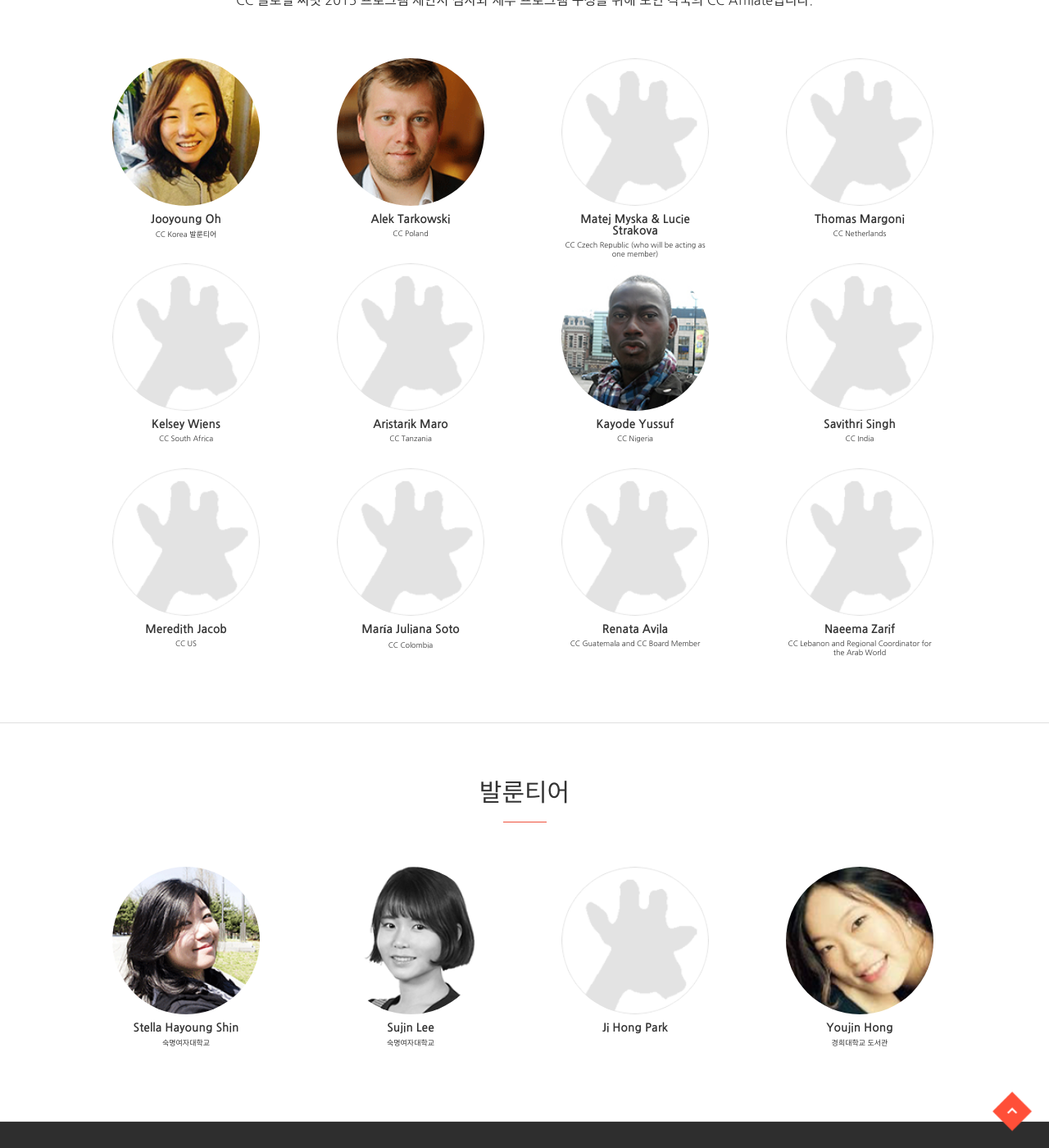
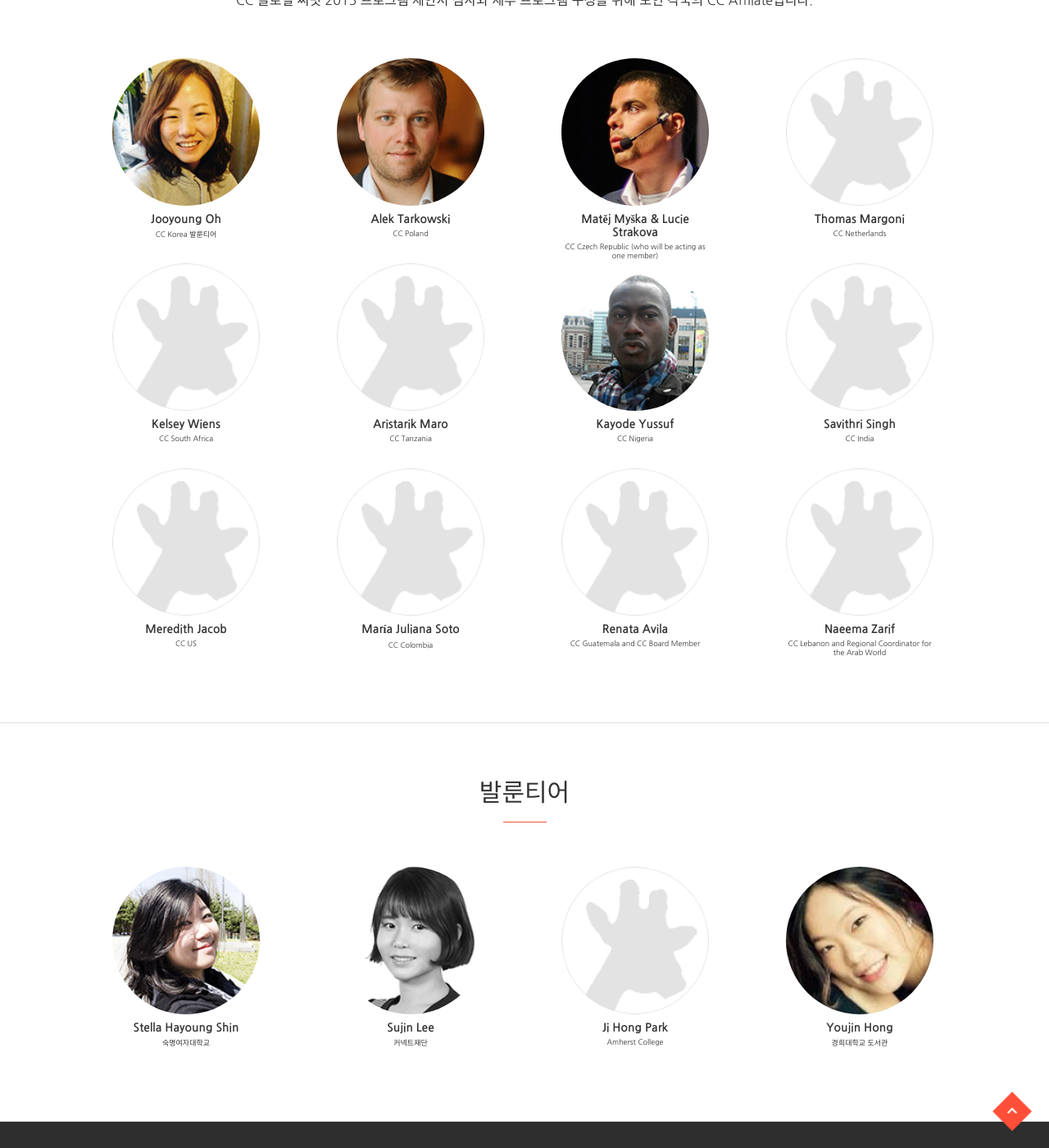
Before and after one commit to creativecommonskorea/2015-global-summit, a Jekyll site: the page built from promote.html, in a window 1280 px wide and 1400 px high, scrolled down 2697 px. Shown: the whole window at 82% size. Built offline with Jekyll 4.4.1, drawn with Linux system fonts in a browser that asks for light colours; nearby versions of some CDN libraries.

Commit message:
심사단, 발룬티어 수정

```diff
--- a/_data/inspector.yml
+++ b/_data/inspector.yml
@@ -7,8 +7,8 @@
   name: "Alek Tarkowski"
   organize: "CC Poland"
 
-- image: "/images/people/0_00_portrait-blank.png"
-  name: "Matej Myska & Lucie Strakova"
+- image: "/images/people/2_03_Matej_Myska.png"
+  name: "Mat&#283;j My&#353;ka & Lucie Strakova"
   organize: "CC Czech Republic (who will be acting as one member)"
 
 - image: "/images/people/0_00_portrait-blank.png"
--- a/_data/volunteer.yml
+++ b/_data/volunteer.yml
@@ -5,11 +5,11 @@
 
 - name: "Sujin Lee"
   image: "/images/people/vo_sujin_lee.png"
-  organize: "숙명여자대학교"
+  organize: "커넥트재단"
 
 - name: "Ji Hong Park"
   image: "/images/people/0_00_portrait-blank.png"
-  organize: ""
+  organize: "Amherst College"
 
 - name: "Youjin Hong"
   image: "/images/people/vo_Yujin-Hong.png"
```
Also changed, not shown: images/people/2_03_Matej_Myska.png (added).
